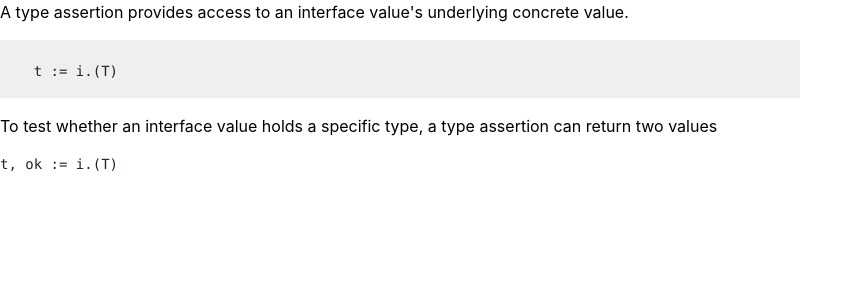
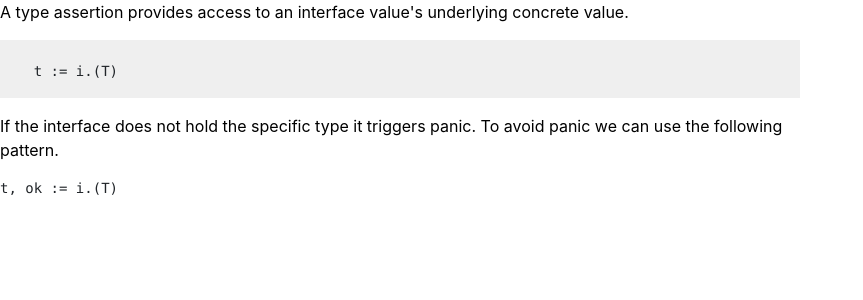
Before and after one commit to MarkSaravi/zoomable-documents, a React (Create React App) app: page /golang in a window 1280 px wide. Shown: the top 300 px of the page, without its empty margins (0-863 px from the left). Built offline with nearby package versions, Linux system fonts and the light colour scheme.

Commit message:
updating sentence

```diff
--- a/src/data/golang.ts
+++ b/src/data/golang.ts
@@ -91,7 +91,7 @@ const typeassertion: Sentences = {
         },
         {
             id: 'panic-without-second-param',
-            content: 'This statement asserts that the interface value i holds the concrete type T and assigns the underlying T value to the variable t. If i does not hold a T, the statement will trigger a panic. <b><i>Zoom above example to see panic and full program.</i></b>',
+            content: 'The above example asserts that the interface value i holds the concrete type T and assigns the underlying T value to the variable t. If i does not hold a T, the statement will trigger a panic. <b><i>Zoom above example to see panic and full program.</i></b>',
             positions: {
                 1: {
                     after: 'first-example-obj',
@@ -110,7 +110,7 @@ const typeassertion: Sentences = {
             positions: {
                 0: { after: 'first-example-obj-eol' },
             },
-            content: 'To test whether an interface value holds a specific type, a type assertion can return two values',
+            content: 'If the interface does not hold the specific type it triggers panic. To avoid panic we can use the following pattern.',
         },
         {
             id: 'assertion-succeeded-eol',
```
